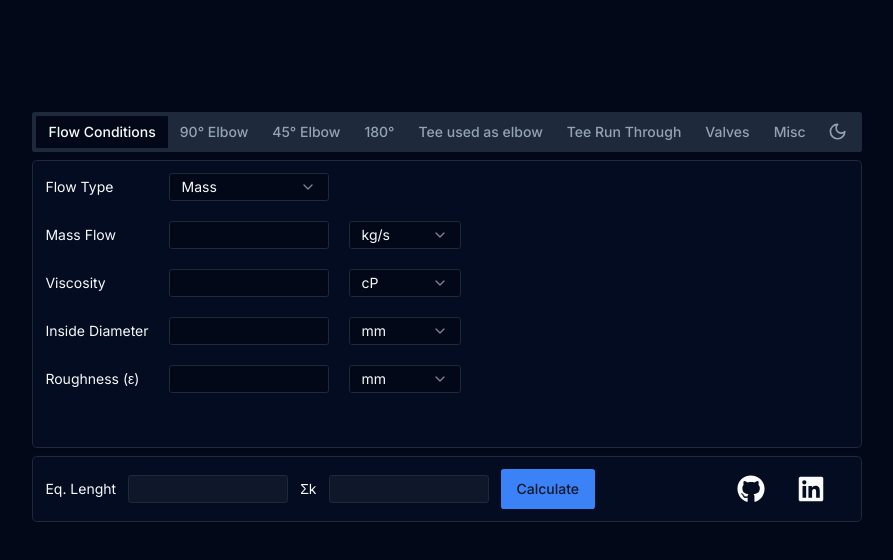
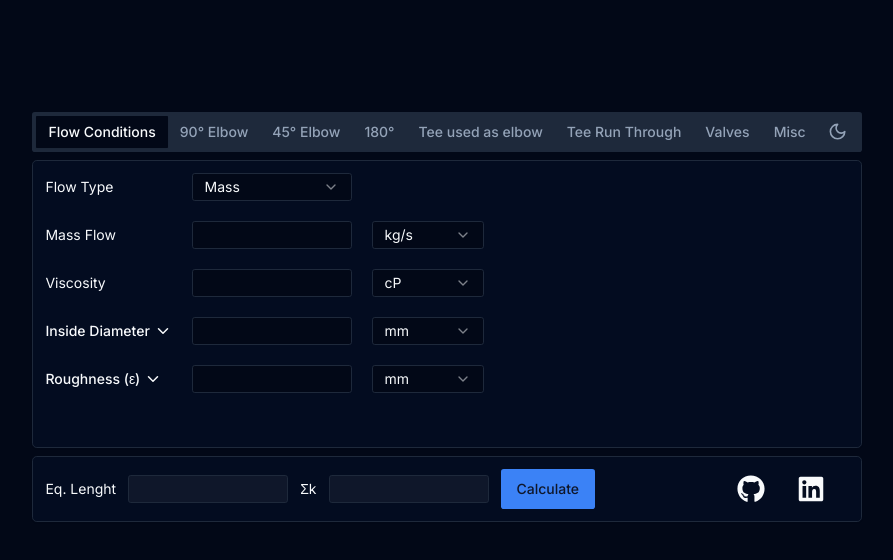
Before and after one commit to alanhaertel/k-factor, a Next.js app: page / in a window 1280 px wide. Shown: the top 560 px of the page, without its empty margins (193-1086 px from the left). Built offline with nearby package versions, Linux system fonts and the light colour scheme.

Commit message:
Roughness popup fixed
231209

```diff
--- a/components/main-tabs.tsx
+++ b/components/main-tabs.tsx
@@ -16,6 +16,8 @@ import { useInputs } from '@/hooks/useInputs'
 import { useMisc } from '@/hooks/useMisc'
 import { Popover, PopoverContent, PopoverTrigger } from './ui/popover'
 import { RoughnessPopup } from './roughness-popup'
+import { Button } from './ui/button'
+import { ChevronDown } from 'lucide-react'
 
 export function MainTabs () {
     const flowType = useInputStore.use.flowType()
@@ -38,6 +40,11 @@ export function MainTabs () {
     const handleRoughnessChange = (newValue: string) => {
         updateCondition(newValue, 'roughness')
         updateConditionUnits('mm', 'roughness')
+        updateCondition.flush()
+    }
+    const handleRoughnessInput = (newValue: string) => {
+        updateCondition(newValue, 'roughness')
+        updateCondition.flush()
     }
 
     return (
@@ -80,7 +87,9 @@ export function MainTabs () {
                     <SelectUnit onValueChange={newValue => { updateConditionUnits(newValue, 'viscosity') }} value={conditionsUnitsValues.viscosity} selectOptions={viscosityUnits}/>
 
                     <Popover>
-                        <PopoverTrigger className='text-sm align-middle text-left'>Inside Diameter</PopoverTrigger>
+                        <PopoverTrigger asChild>
+                            <Button className='text-sm align-middle text-left p-0 m-0 h-full w-fit' variant='ghost'>Inside Diameter&nbsp;<ChevronDown size='18px'/></Button>
+                        </PopoverTrigger>
                         <PopoverContent>Place the content here</PopoverContent>
                     </Popover>
                     <Input conditionError={conditionError.diameter} onBlur={() => { updateCondition.flush() }} defaultValue={conditionsValues.diameter} onChange={e => { updateCondition(e.target.value, 'diameter') }} type='number' className='max-w-[10rem] h-7' name='inside-diameter'/>
@@ -89,17 +98,19 @@ export function MainTabs () {
                     {flowType === 'volumetric-flow' && (
                         <>
                             <InputLabel>Density</InputLabel>
-                            <Input conditionError={conditionError.density} onBlur={() => { updateCondition.flush() }} defaultValue={conditionsValues.density} onChange={e => { updateCondition(e.target.value, 'density') }} type='number' className='max-w-[10rem] h-7' name='density'/>
+                            <Input conditionError={conditionError.density} onBlur={() => { updateCondition.flush() }} defaultValue={conditionsValues.volumetricFlow} onChange={e => { updateCondition(e.target.value, 'density') }} type='number' className='max-w-[10rem] h-7' name='density'/>
                             <SelectUnit onValueChange={newValue => { updateConditionUnits(newValue, 'density') }} value={conditionsUnitsValues.density} selectOptions={densityUnits}/>
                         </>
                     )}
                     <Popover>
-                        <PopoverTrigger className='text-sm align-middle text-left'>Roughness (&epsilon;)</PopoverTrigger>
+                        <PopoverTrigger asChild >
+                            <Button className='text-sm align-middle text-left p-0 m-0 h-full w-fit' variant='ghost'>Roughness (&epsilon;)&nbsp;<ChevronDown size='18px'/></Button>
+                        </PopoverTrigger>
                         <PopoverContent className='w-fit'>
                             <RoughnessPopup onValueChange={handleRoughnessChange}/>
                         </PopoverContent>
                     </Popover>
-                    <Input conditionError={conditionError.roughness} defaultValue={conditionsValues.roughness} onBlur={() => { updateCondition.flush() }} onChange={e => { updateCondition(e.target.value, 'roughness') }} type='number' className='max-w-[10rem] h-7' name='roughness'/>
+                    <Input conditionError={conditionError.roughness} onBlur={() => { updateCondition.flush() }} value={conditionsValues.roughness} onChange={e => { handleRoughnessInput(e.target.value) }} type='number' className='max-w-[10rem] h-7' name='roughness'/>
                     <SelectUnit onValueChange={newValue => { updateConditionUnits(newValue, 'roughness') }} value={conditionsUnitsValues.roughness} selectOptions={diameterUnits}/>
 
                 </Card>
```
